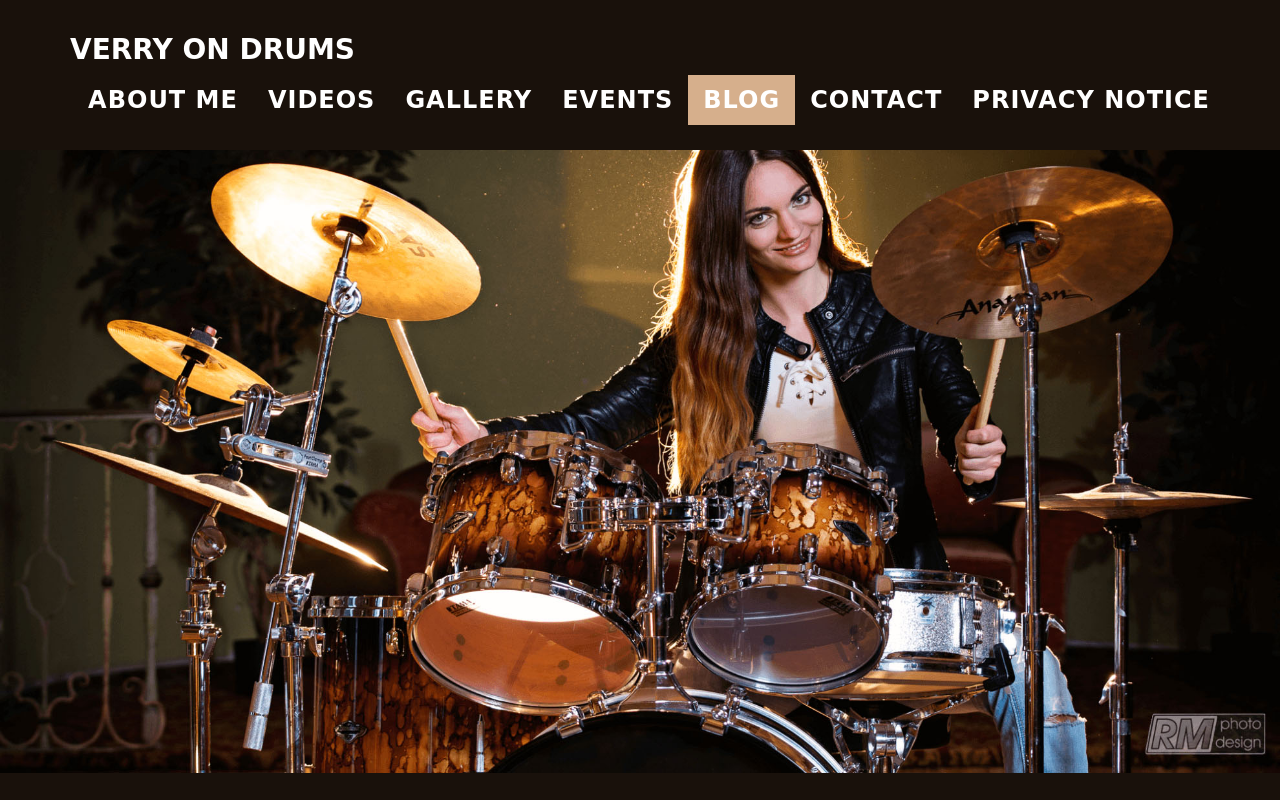
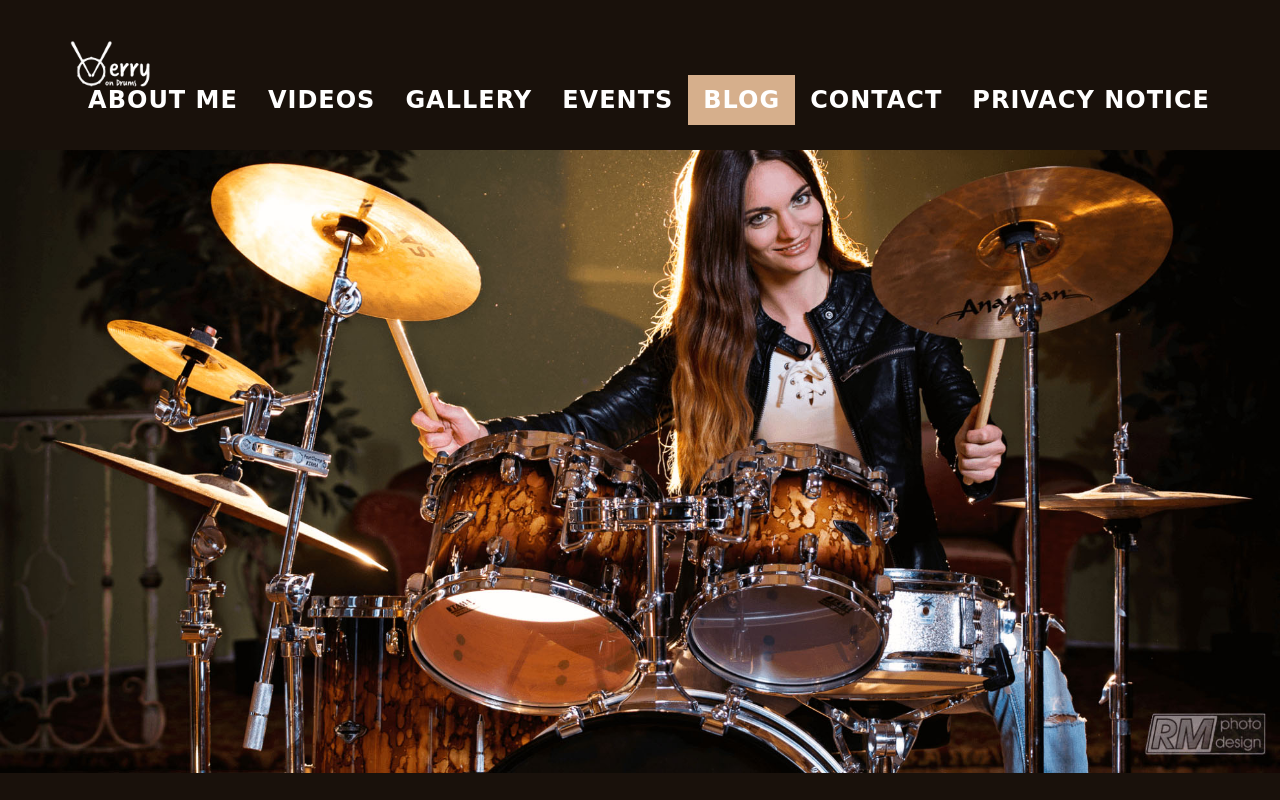
Before and after one commit to novas1r1/verryondrums, a website: page index.html in a window 1280 px wide. Shown: the top 800 px of the page. Drawn offline with nearby package versions, Linux system fonts and the light colour scheme; a web font is replaced by a local one.

Commit message:
added logo

```diff
--- a/css/style.css
+++ b/css/style.css
@@ -111,3 +111,7 @@ section {
     border: 1px dashed #fff;
     padding: 10px 10px 5px 10px;
 }
+
+img#header-logo {
+    height: 50px;
+}
--- a/index.html
+++ b/index.html
@@ -55,7 +55,7 @@
 				<button type="button" class="navbar-toggle" data-toggle="collapse" data-target="#bs-example-navbar-collapse-1">
 					<span class="sr-only">Toggle navigation</span> Menu <i class="fa fa-bars"></i>
 				</button>
-				<a class="navbar-brand" href="#page-top">Verry on Drums</a>
+				<a class="navbar-brand" href="#page-top"><img id="header-logo" src="/verry-on-drums_logo_white.png" /></a>
 			</div>
 
 			<!-- Collect the nav links, forms, and other content for toggling -->
```
Also changed, not shown: verry-on-drums_logo_white.png (added).
